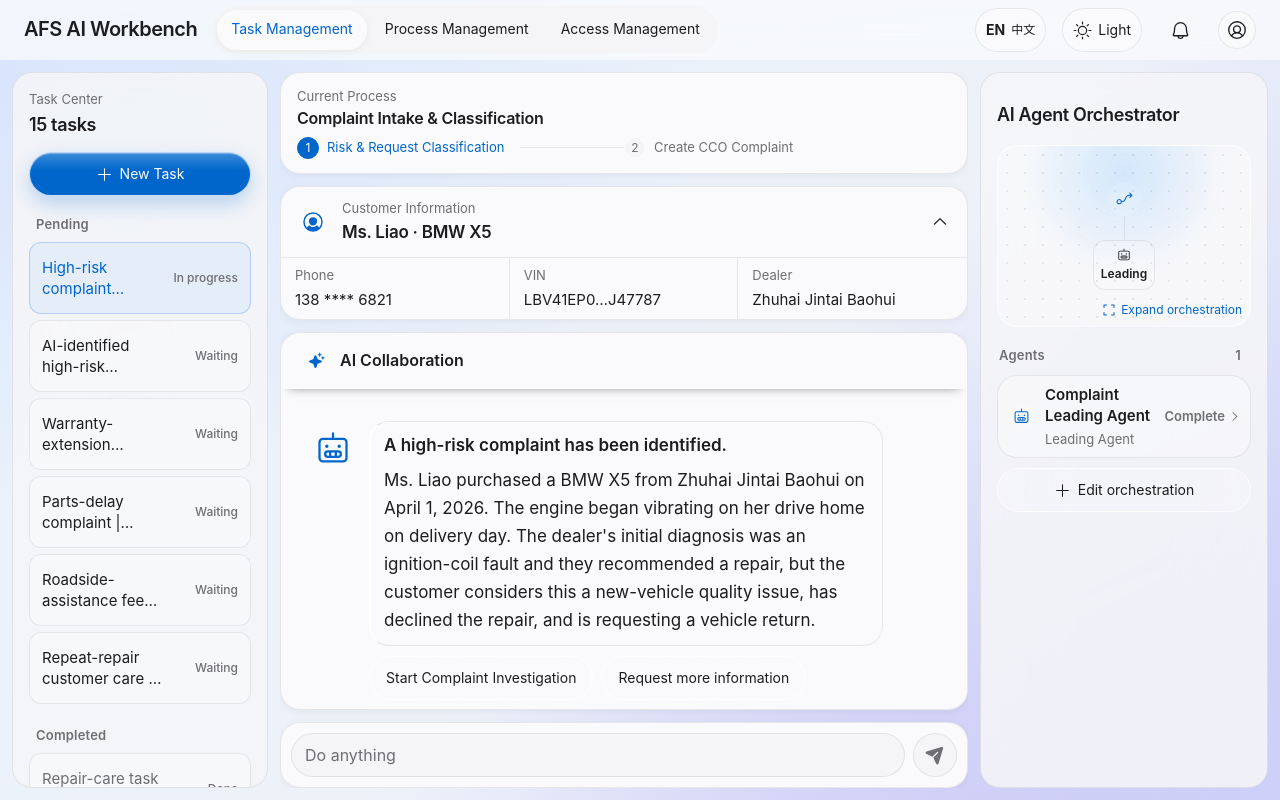
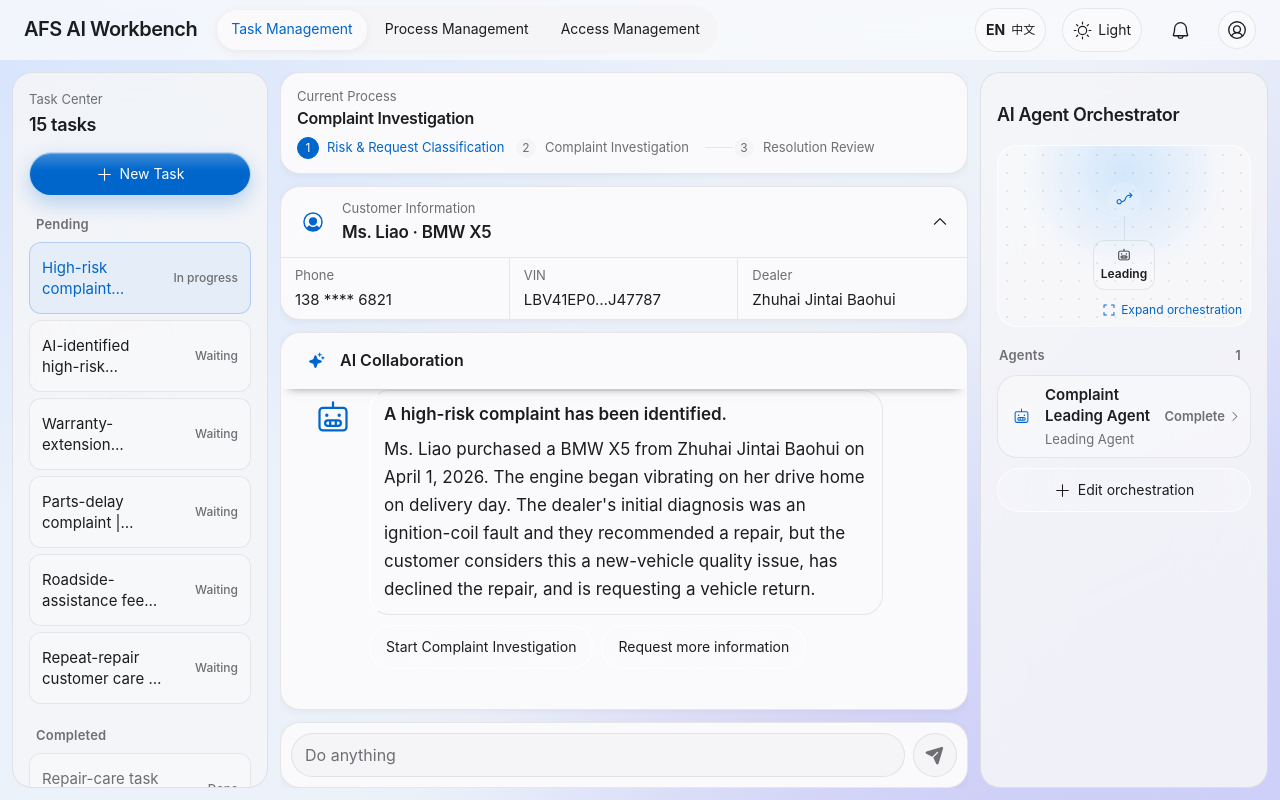
Before and after one commit to congwei98/afs-ai-demo-web, a Next.js app: page /chat in a window 1280 px wide. Built offline with nearby package versions, Linux system fonts and the light colour scheme.

Commit message:
feat: track complaint resolution progress

```diff
--- a/app/chat/ChatWorkbench.tsx
+++ b/app/chat/ChatWorkbench.tsx
@@ -322,6 +322,7 @@
     "complaint-leading": "waiting",
   });
   const [complaintInvestigationStarted, setComplaintInvestigationStarted] = useState(false);
+  const [complaintExecutionStarted, setComplaintExecutionStarted] = useState(false);
   const [complaintPlanAgentsVisible, setComplaintPlanAgentsVisible] = useState(false);
   const [complaintWarrantyRequested, setComplaintWarrantyRequested] = useState(false);
   const [complaintConfirmationsReady, setComplaintConfirmationsReady] = useState(false);
@@ -401,6 +402,7 @@
   const startComplaintInvestigationTask = () => {
     clearComplaintTimers();
     setComplaintInvestigationStarted(false);
+    setComplaintExecutionStarted(false);
     setComplaintPlanAgentsVisible(false);
     setComplaintWarrantyRequested(false);
     setComplaintConfirmationsReady(false);
@@ -806,6 +808,7 @@
     }
     if (action === "Start investigation") {
       setComplaintMessages((current) => [...current, userMessage]);
+      setComplaintExecutionStarted(true);
       setComplaintAgentStates((current) => ({ ...current, retention: "running", "repair-history": "running", technical: "running", mobility: "running", ...(complaintWarrantyRequested ? { warranty: "running" } : {}) }));
       streamComplaintAssistant("All requested data checks are complete. The consolidated results are summarized below for departmental confirmation.", {
         dataResults: complaintDataResults,
@@ -902,9 +905,10 @@
           {taskView !== "repair-query" && <ProcessTracker
             phase={taskView === "complaint-investigation" ? "intake" : phase}
             stage={taskView === "complaint-investigation" ? "classifying" : stage}
-            taskView={taskView === "complaint-investigation" ? "main" : taskView}
+            taskView={taskView}
             approvalCompleted={activeApprovalDone}
             progress={taskView === "complaint-investigation" ? 0 : progress}
+            complaintProgress={complaintKnowledgeVisible ? 2 : complaintExecutionStarted ? 1 : 0}
             history={history}
             graphView={graphView}
             onViewHistory={setGraphView}
@@ -1045,12 +1049,20 @@
 
 function ComplaintInvestigationTask({ messages, onAction, input, onInput, onSubmit, investigationStarted, customerOpen, onToggleCustomer, profileReady }: { messages: Message[]; onAction: (value: string) => void; input: string; onInput: (value: string) => void; onSubmit: (event: FormEvent) => void; investigationStarted: boolean; customerOpen: boolean; onToggleCustomer: () => void; profileReady: boolean }) {
   const { t } = useLanguage();
+  const messageList = useRef<HTMLDivElement>(null);
   const latestActionMessageId = [...messages].reverse().find((message) => message.actions?.length)?.id;
+  useEffect(() => {
+    const frame = requestAnimationFrame(() => {
+      const list = messageList.current;
+      if (list) list.scrollTop = list.scrollHeight;
+    });
+    return () => cancelAnimationFrame(frame);
+  }, [messages]);
   return <>
     <CustomerCard open={customerOpen} onToggle={onToggleCustomer} ready={profileReady} />
     <div className="chat-thread" aria-live="polite">
       <div className="chat-thread-heading"><div><span><Sparkle size={17} weight="fill" /></span><div><b>{t("AI 协作对话")}</b></div></div></div>
-      <div className="chat-messages">
+      <div className="chat-messages" ref={messageList}>
         {messages.map((message) => <ChatMessage key={message.id} message={message} onAction={onAction} actionsDisabled={message.id !== latestActionMessageId} />)}
       </div>
     </div>
@@ -1144,9 +1156,22 @@
   </section>;
 }
 
-function ProcessTracker({ phase, stage, taskView, approvalCompleted, progress, history, graphView, onViewHistory }: { phase: Phase; stage: Stage; taskView: TaskView; approvalCompleted: boolean; progress: number; history: Phase[]; graphView: Phase | null; onViewHistory: (phase: Phase | null) => void }) {
+function ProcessTracker({ phase, stage, taskView, approvalCompleted, progress, complaintProgress, history, graphView, onViewHistory }: { phase: Phase; stage: Stage; taskView: TaskView; approvalCompleted: boolean; progress: number; complaintProgress: number; history: Phase[]; graphView: Phase | null; onViewHistory: (phase: Phase | null) => void }) {
   const { t } = useLanguage();
-  if (taskView !== "main" && taskView !== "complaint-investigation" && taskView !== "repair-query") {
+  if (taskView === "complaint-investigation") {
+    const steps = ["Risk & Request Classification", "Complaint Investigation", "Resolution Review"];
+    return <section className="process-tracker" aria-label="Complaint investigation progress">
+      <header><div><span>Current Process</span><strong>Complaint Investigation</strong></div></header>
+      <ol>{steps.map((step, index) => {
+        const done = complaintProgress > index;
+        const active = complaintProgress === index;
+        return <li key={step} className={`${done ? "done" : ""} ${active ? "active" : ""}`}>
+          <span>{done ? <Check size={15} weight="bold" /> : index + 1}</span><b>{step}</b>{index < steps.length - 1 && <i />}
+        </li>;
+      })}</ol>
+    </section>;
+  }
+  if (taskView !== "main" && taskView !== "repair-query") {
     const role = taskView === "repair-history" ? "Repair History" : taskView === "technical" ? "Technical Service" : taskView === "mobility" ? "Mobility" : taskView === "warranty" ? "Warranty" : taskView === "legal" ? "Legal" : "Parts";
     return <section className="process-tracker approval-process" aria-label="Confirmation progress">
       <header><div><span>Current confirmation task</span><strong>High-risk complaint · {role} confirmation</strong></div></header>
```
Also changed, not shown: 2 other files (tests, documents, lock files or other folders).
